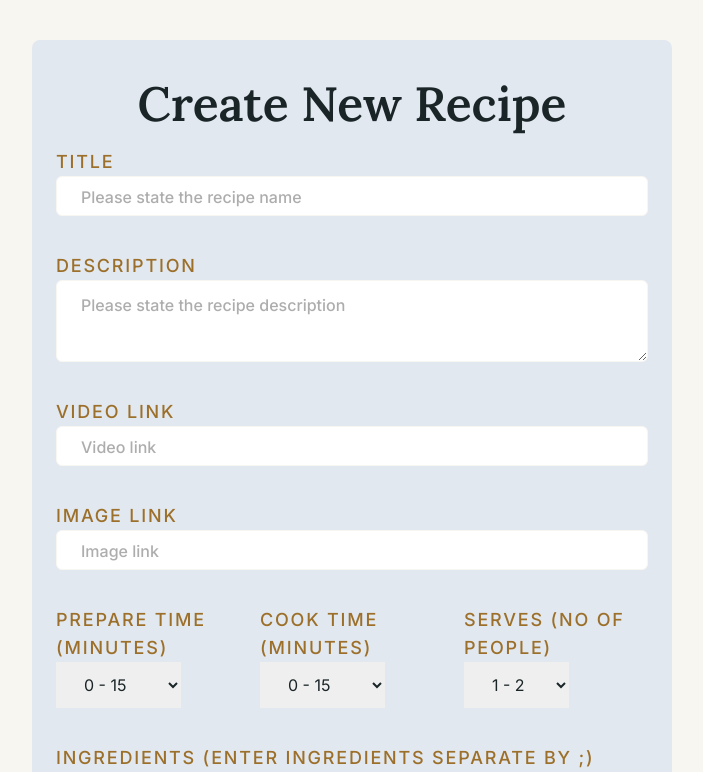
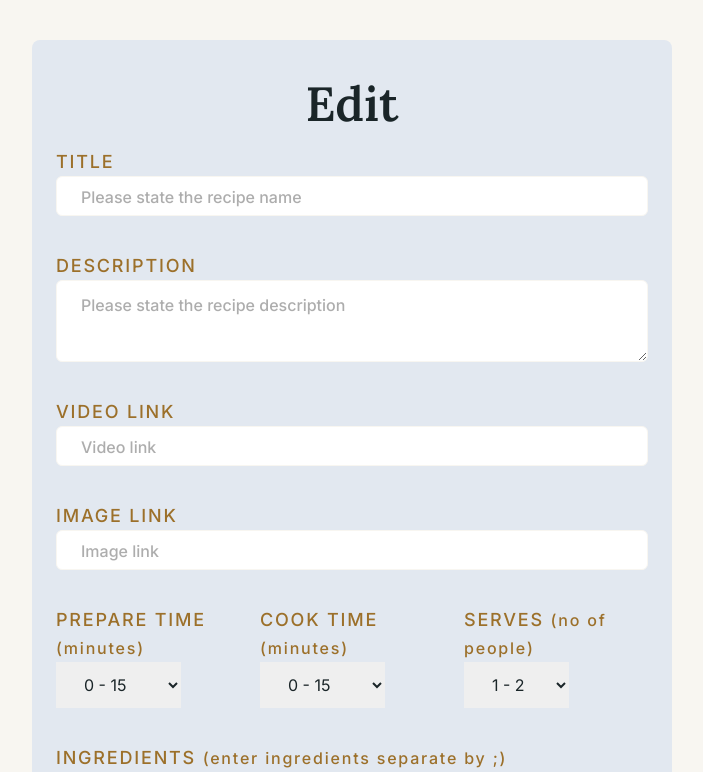
Before and after one commit to anderutan/recipe-book-app, a React (Vite) app: page /recipe/1/edit in a window 1280 px wide. Shown: the top 772 px of the page, without its empty margins (288-991 px from the left). Built offline with nearby package versions, Linux system fonts and the light colour scheme.

Commit message:
add 'span' on form Label

```diff
--- a/src/components/FormField.tsx
+++ b/src/components/FormField.tsx
@@ -7,6 +7,7 @@ import { Textarea } from '@/components/ui/textarea';
 interface FormFieldProps {
   name: string;
   label: string;
+  span?: string;
   placeholder?: string;
   children?: ReactNode;
   as?: 'input' | 'textarea' | 'select';
@@ -22,6 +23,7 @@ const ErrorMessage = ({ message }: { message: string }) => (
 const FormField: FC<FormFieldProps> = ({
   name,
   label,
+  span,
   placeholder,
   children,
   as = 'input',
@@ -45,7 +47,9 @@ const FormField: FC<FormFieldProps> = ({
   return (
     <div className='mb-4'>
       <Label htmlFor={name}>
-        <p className={error ? 'font-bold text-red-400' : ''}>{label}</p>
+        <p className={error ? 'font-bold text-red-400' : ''}>
+          {label} <span className='text-xs sm:text-base lowercase'>{span}</span>
+        </p>
       </Label>
       {error && <ErrorMessage message={errorMsg || 'This field is required'} />}
       {as === 'input' && <Input {...inputProps} />}
--- a/src/components/RecipeCard.tsx
+++ b/src/components/RecipeCard.tsx
@@ -18,7 +18,7 @@ type Props = {
 const RecipeCard = ({ recipe }: Props) => {
   const { width } = useWindowDimensions();
   return (
-    <Card className='max-w-[400px] shadow-lg sm:max-w-screen-lg sm:flex sm:items-center'>
+    <Card className='max-w-[400px] w-full shadow-lg sm:max-w-screen-lg sm:flex sm:items-center'>
       <CardHeader>
         <img
           src={recipe.img}
--- a/src/page/EditRecipe.tsx
+++ b/src/page/EditRecipe.tsx
@@ -48,7 +48,7 @@ const EditRecipe = () => {
   return (
     <section className='w-full h-full min-h-screen max-w-screen-sm mx-auto py-10 px-6 bg-slate-200 rounded-lg my-10'>
       <h2 className='font-lora text-4xl font-semibold mb-5 text-center sm:text-5xl'>
-        Create New Recipe
+        Edit {state?.currentRecipe?.title}
       </h2>
       <FormProvider {...methods}>
         <form
@@ -86,7 +86,8 @@ const EditRecipe = () => {
           <div className='grid grid-cols-2 gap-5 mb-5 sm:grid-cols-3 items-center'>
             <FormField
               name='prepTime'
-              label='Prepare Time (Minutes)'
+              label='Prepare Time'
+              span='(Minutes)'
               as='select'
             >
               <option value='0-15'>0 - 15</option>
@@ -94,13 +95,23 @@ const EditRecipe = () => {
               <option value='31-45'>31 - 45</option>
               <option value='46-60'>46 - 60</option>
             </FormField>
-            <FormField name='cookTime' label='Cook Time (Minutes)' as='select'>
+            <FormField
+              name='cookTime'
+              label='Cook Time'
+              span='(Minutes)'
+              as='select'
+            >
               <option value='0-15'>0 - 15</option>
               <option value='16-30'>16 - 30</option>
               <option value='31-45'>31 - 45</option>
               <option value='46-60'>46 - 60</option>
             </FormField>
-            <FormField name='serves' label='Serves (No of People)' as='select'>
+            <FormField
+              name='serves'
+              label='Serves'
+              span='(No of People)'
+              as='select'
+            >
               <option value='1-2'>1 - 2</option>
               <option value='3-4'>3 - 4</option>
               <option value='5-6'>5 - 6</option>
@@ -109,14 +120,16 @@ const EditRecipe = () => {
           </div>
           <FormField
             name='ingredients'
-            label='Ingredients (Enter ingredients separate by ;)'
+            label='Ingredients'
+            span='(Enter ingredients separate by ;)'
             placeholder='Ingredients list and separate by ;'
             as='textarea'
             errorMsg='Please list down the ingredients'
           />
           <FormField
             name='instructions'
-            label='Instructions (Enter instructions separate by ;)'
+            label='Instructions'
+            span='(Enter instructions separate by ;)'
             placeholder='Instructions step and separate by ;'
             as='textarea'
             errorMsg='Please list down the instructions'
--- a/src/page/NewRecipe.tsx
+++ b/src/page/NewRecipe.tsx
@@ -63,7 +63,8 @@ const NewRecipe = () => {
           <div className='grid grid-cols-2 gap-5 mb-5 sm:grid-cols-3 items-center'>
             <FormField
               name='prepTime'
-              label='Prepare Time (Minutes)'
+              label='Prepare Time'
+              span='(Minutes)'
               as='select'
             >
               <option value='0-15'>0 - 15</option>
@@ -71,13 +72,23 @@ const NewRecipe = () => {
               <option value='31-45'>31 - 45</option>
               <option value='46-60'>46 - 60</option>
             </FormField>
-            <FormField name='cookTime' label='Cook Time (Minutes)' as='select'>
+            <FormField
+              name='cookTime'
+              label='Cook Time'
+              span='(Minutes)'
+              as='select'
+            >
               <option value='0-15'>0 - 15</option>
               <option value='16-30'>16 - 30</option>
               <option value='31-45'>31 - 45</option>
               <option value='46-60'>46 - 60</option>
             </FormField>
-            <FormField name='serves' label='Serves (No of People)' as='select'>
+            <FormField
+              name='serves'
+              label='Serves'
+              span='(No of People)'
+              as='select'
+            >
               <option value='1-2'>1 - 2</option>
               <option value='3-4'>3 - 4</option>
               <option value='5-6'>5 - 6</option>
@@ -86,14 +97,16 @@ const NewRecipe = () => {
           </div>
           <FormField
             name='ingredients'
-            label='Ingredients (Enter ingredients separate by ;)'
+            label='Ingredients'
+            span='(Enter ingredients separate by ;)'
             placeholder='Ingredients list and separate by ;'
             as='textarea'
             errorMsg='Please list down the ingredients'
           />
           <FormField
             name='instructions'
-            label='Instructions (Enter instructions separate by ;)'
+            label='Instructions'
+            span='(Enter instructions separate by ;)'
             placeholder='Instructions step and separate by ;'
             as='textarea'
             errorMsg='Please list down the instructions'
```
